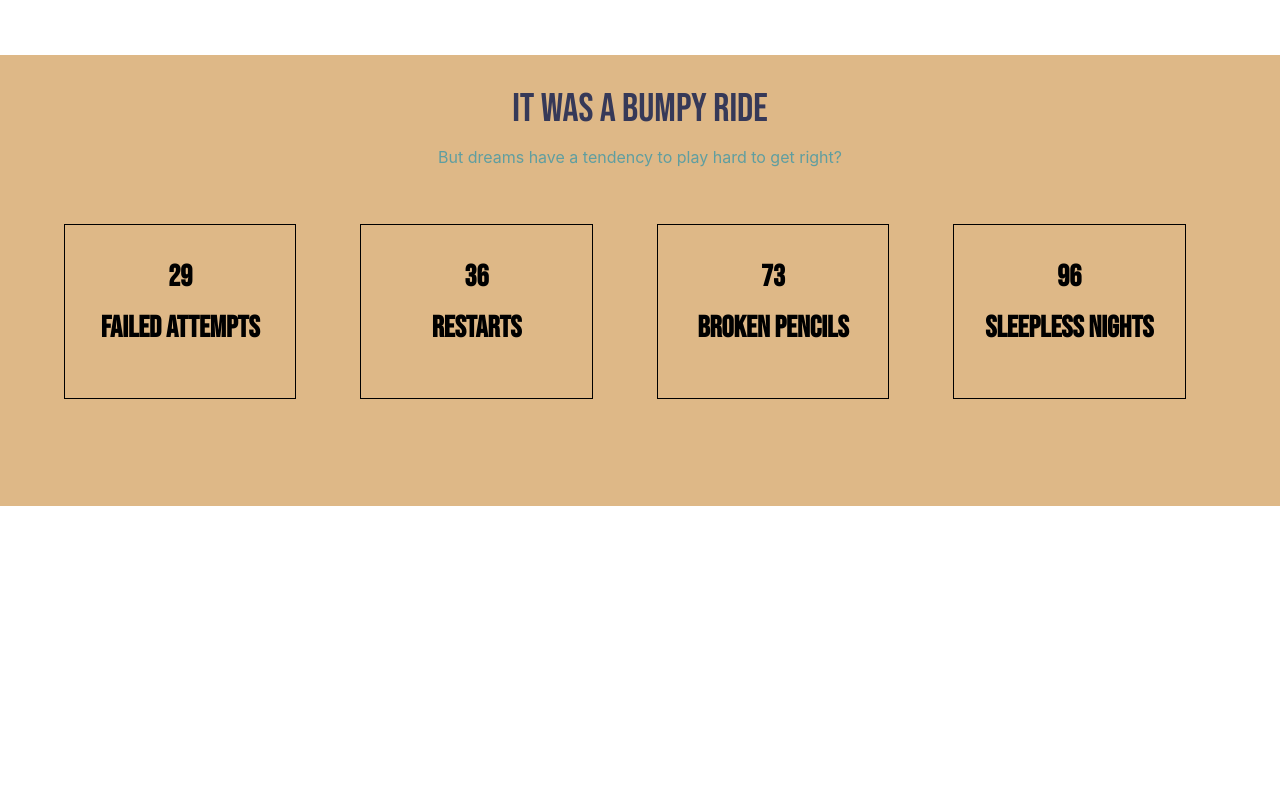
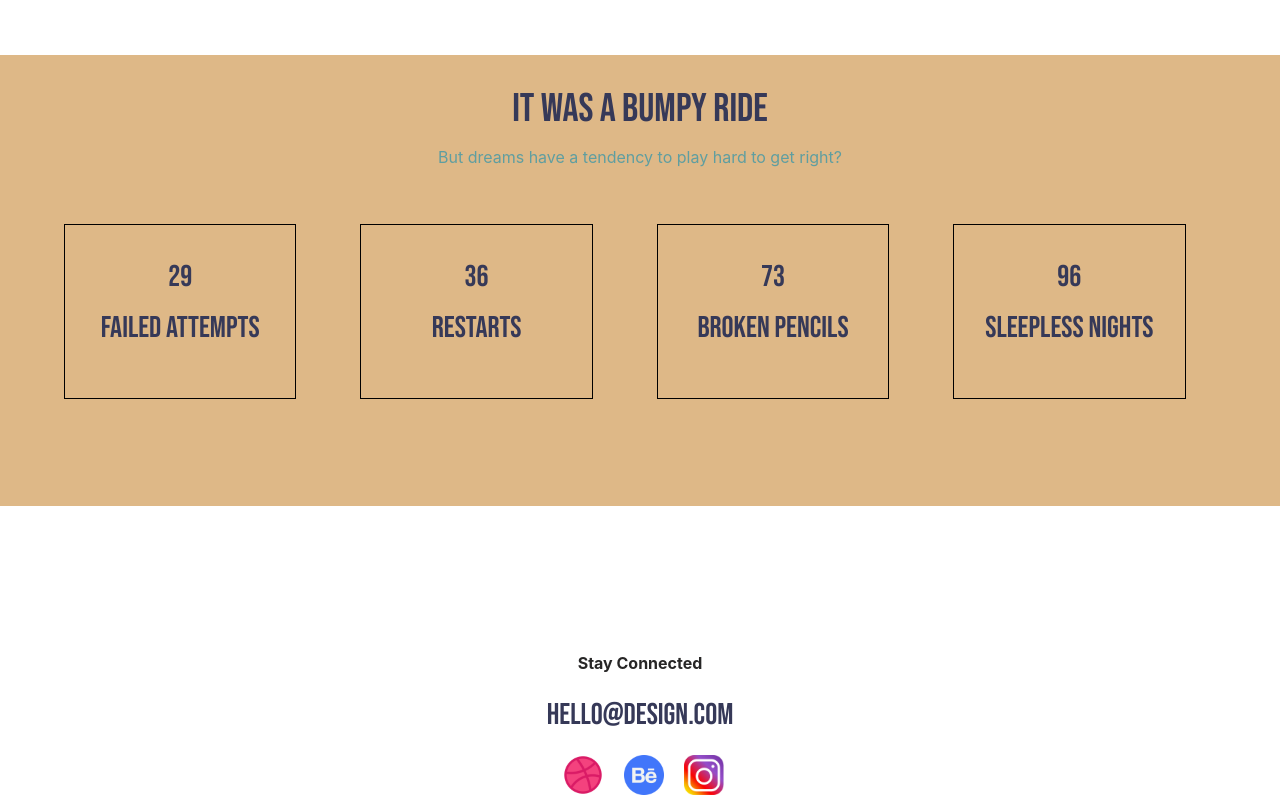
Before and after one commit to Mainul-Fahim/web-porfolio, a plain HTML site: page index.html in a window 1280 px wide. Shown: the part 2429-3229 px from the top of the page. Before the commit the page ends 3064 px from the top, so only its background shows below. Drawn offline with Linux system fonts and the light colour scheme.

Commit message:
Section 6 done

```diff
--- a/index.html
+++ b/index.html
@@ -194,6 +194,32 @@
     </section>
 
 
+    <footer>
+
+        <div>
+
+            <p id="foot-1">Stay Connected</p>
+
+        </div>
+
+        <div>
+
+            <h4 class="final-head">hello@design.com</h4>
+
+        </div>
+
+        <div class="foot-end">
+
+            <img src="images/image 6.png" alt="">
+            <img src="images/Group 33059.png" alt="">
+            <img src="images/image 7.png" alt="">
+
+
+        </div>
+
+
+
+    </footer>
 
 
 
--- a/style.css
+++ b/style.css
@@ -328,6 +328,32 @@ p{
     text-align: center;
     font-size: 30px;
     line-height: 0;
+    color: #363958;
+    font-weight: 500;
 
 
 }
+
+#foot-1{
+
+    text-align: center;
+    font-weight: bold;
+
+}
+
+.foot-end{
+
+    margin-left: 44%;
+
+
+
+}
+
+.foot-end img{
+
+    width: 40px;
+    height: 40px;
+    padding-inline-end: 18px;
+
+
+}
```
Also changed, not shown: images/Group 33059.png (added), images/image 6.png (added), images/image 7.png (added).
